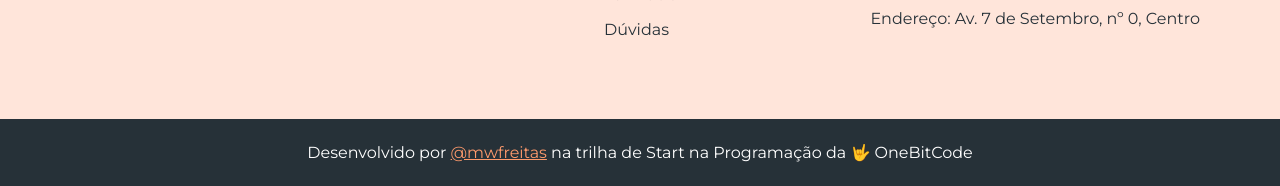
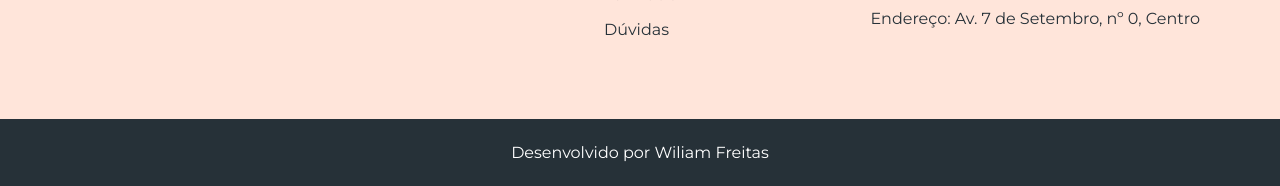
Before and after one commit to owiliamfreitas/petlife, a plain HTML site: page index.html in a window 1280 px wide. Shown: the part 3254-3440 px from the top of the page. Drawn offline with Linux system fonts and the light colour scheme.

Commit message:
index.html

```diff
--- a/index.html
+++ b/index.html
@@ -177,8 +177,7 @@
     </footer>
 
     <div id="copyrigth" >
-        Desenvolvido por <a href="https://www.linkedin.com/in/mwfreitas/" target="_blank">@mwfreitas</a>
-        na trilha de Start na Programação da 🤟 OneBitCode
+        Desenvolvido por Wiliam Freitas
     </div>
     <script src="index.js"></script>
 </body>
```
